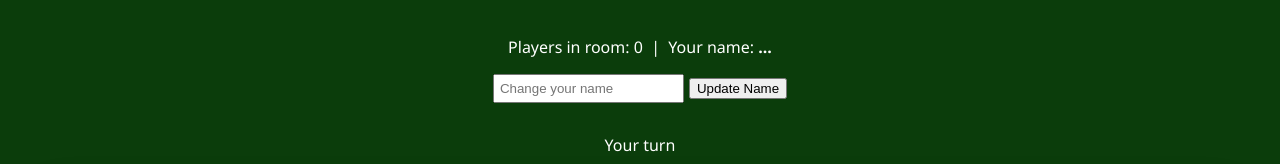
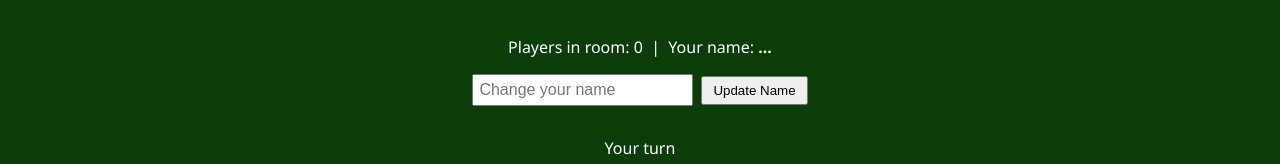
Before and after one commit to Dadwal-Aryan/Bluff-FrontEnd, a React (Create React App) app: page / in a window 1280 px wide. Shown: the top 164 px of the page. Built offline with nearby package versions, Linux system fonts and the light colour scheme; no server answers.

Commit message:
Add call bluff

```diff
--- a/src/App.js
+++ b/src/App.js
@@ -9,7 +9,7 @@ function App() {
   const [players, setPlayers] = useState([]); // [{id, name}]
   const [playerId, setPlayerId] = useState(null);
   const [playerName, setPlayerName] = useState(() => localStorage.getItem('playerName') || '');
-  const [newName, setNewName] = useState('');
+  const [newNameInput, setNewNameInput] = useState('');
   const [currentTurn, setCurrentTurn] = useState(null);
   const [hands, setHands] = useState({});  // All players' hands keyed by playerId
   const [selected, setSelected] = useState([]);
@@ -43,7 +43,7 @@ function App() {
 
       const me = playersWithNames.find(p => p.id === socket.id);
 
-      // Prompt for name if no name or name is default "Player"
+      // If no name yet or default "Player", prompt once and send to server
       if (me && (!me.name || me.name === 'Player')) {
         let storedName = localStorage.getItem('playerName') || '';
         if (!storedName) {
@@ -56,8 +56,10 @@ function App() {
           socket.emit('set name', { roomId, name: storedName });
         }
         setPlayerName(storedName);
+        setNewNameInput(storedName);
       } else if (me && me.name !== playerName) {
         setPlayerName(me.name);
+        setNewNameInput(me.name);
         localStorage.setItem('playerName', me.name);
       }
     });
@@ -125,6 +127,17 @@ function App() {
     };
   }, [roomId, playerName]);
 
+  // Function to send name change to server
+  const updateName = () => {
+    if (newNameInput.trim() === '') {
+      alert('Name cannot be empty.');
+      return;
+    }
+    socket.emit('set name', { roomId, name: newNameInput.trim() });
+    setPlayerName(newNameInput.trim());
+    localStorage.setItem('playerName', newNameInput.trim());
+  };
+
   const toggleCard = (index) => {
     setSelected((prev) =>
       prev.includes(index) ? prev.filter((i) => i !== index) : [...prev, index]
@@ -170,16 +183,6 @@ function App() {
     if (handRef.current) handRef.current.scrollBy({ left: 150, behavior: 'smooth' });
   };
 
-  // Handle name change submission
-  const handleNameChange = (e) => {
-    e.preventDefault();
-    if (!newName.trim()) return;
-    socket.emit('set name', { roomId, name: newName.trim() });
-    setPlayerName(newName.trim());
-    localStorage.setItem('playerName', newName.trim());
-    setNewName('');
-  };
-
   return (
     <div className="game-container">
       <p>
@@ -187,18 +190,20 @@ function App() {
         Your name: <strong>{playerName || '...'}</strong>
       </p>
 
-      {/* Name change form */}
-      <form onSubmit={handleNameChange} style={{ marginBottom: '15px' }}>
+      {/* New UI for changing name */}
+      <div style={{ marginBottom: '15px' }}>
         <input
           type="text"
+          maxLength={20}
+          value={newNameInput}
+          onChange={(e) => setNewNameInput(e.target.value)}
           placeholder="Change your name"
-          value={newName}
-          onChange={(e) => setNewName(e.target.value)}
-          maxLength={20}
-          style={{ padding: '5px' }}
+          style={{ padding: '5px', fontSize: '1rem' }}
         />
-        <button type="submit" style={{ marginLeft: '5px' }}>Update Name</button>
-      </form>
+        <button onClick={updateName} style={{ marginLeft: '8px', padding: '5px 10px' }}>
+          Update Name
+        </button>
+      </div>
 
       <p>
         {currentTurn === playerId ? "Your turn" : `Turn: ${getNameById(currentTurn) || 'Opponent'}`}
```
